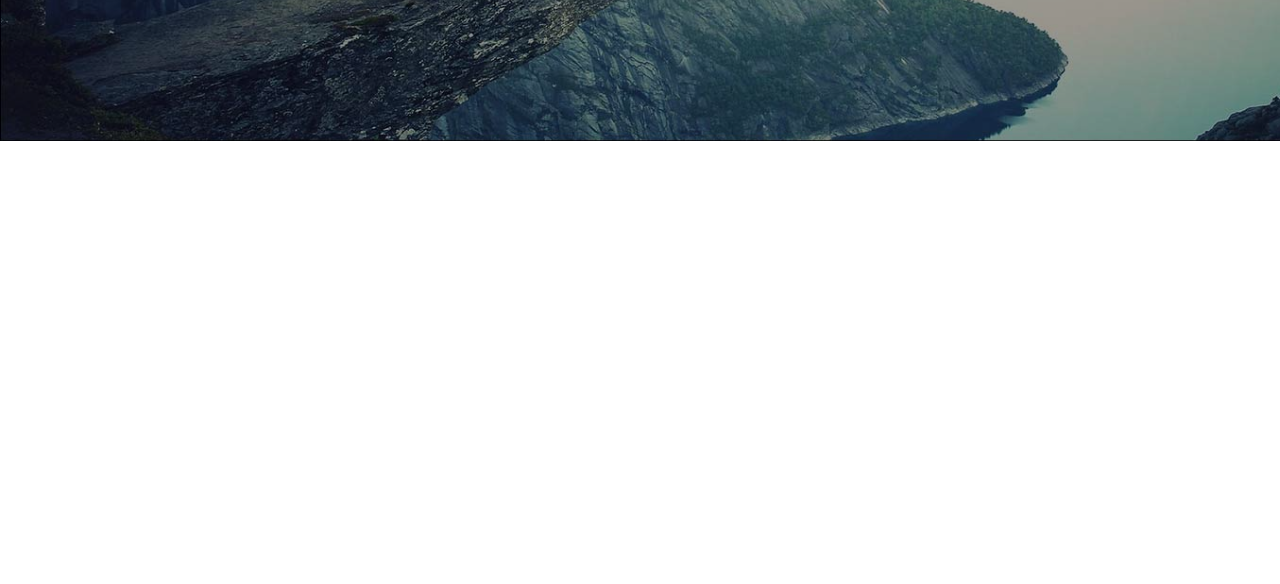
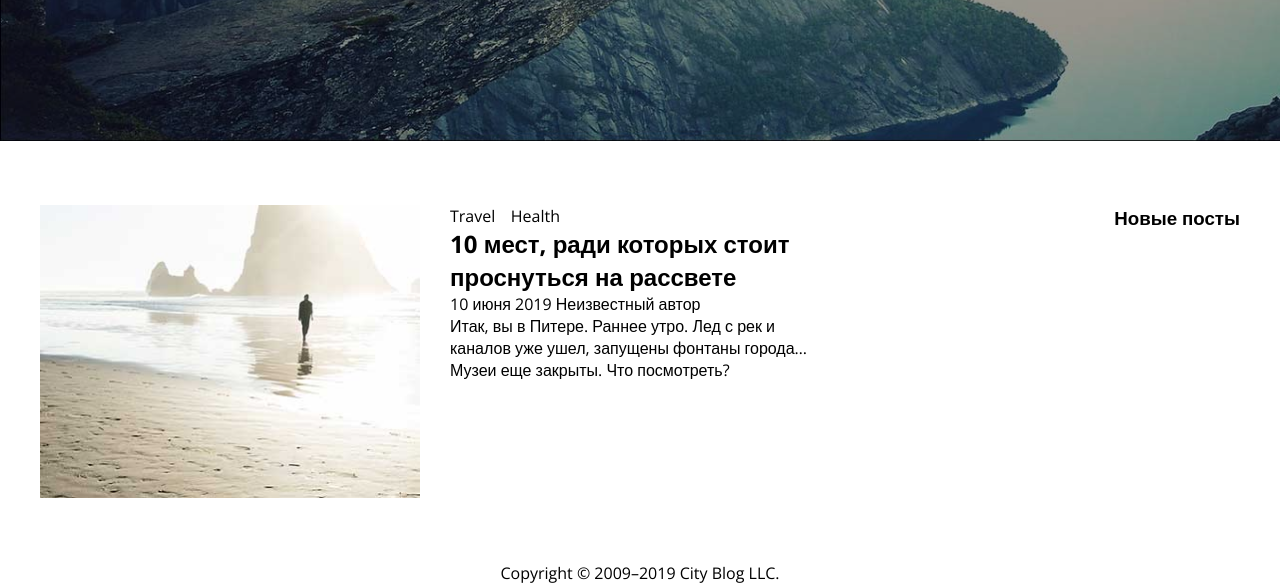
Before and after one commit to Muxa413/DIPLOM_HTML-CSS_Netlog, a plain HTML site: page index.html in a window 1280 px wide. Shown: the part 353-937 px from the top of the page. Before the commit the page ends 800 px from the top, so only its background shows below. Drawn offline with nearby package versions, Linux system fonts and the light colour scheme.

Commit message:
2) ADD Main

```diff
--- a/css/style.css
+++ b/css/style.css
@@ -67,7 +67,14 @@ header::after {
 .header_link {
   display: block;
   font-size: 13px;
-  margin-right: 36px;
+  margin-right: 28px;
+  padding: 0px 4px;
+}
+
+.header_link:hover {
+  border-radius: 2px;
+  background-color: #0f0d0e;
+  color: #b59f5b;
 }
 
 .header_link:last-child {
@@ -83,3 +90,44 @@ header::after {
   font-size: 45px;
   line-height: 75px;
 }
+
+.main_wrap {
+  display: flex;
+  justify-content: space-between;
+  padding-top: 64px;
+  padding-bottom: 64px;
+}
+
+.section {
+
+}
+
+.post {
+  display: flex;
+  justify-content: space-between;
+  flex-wrap: wrap;
+}
+
+.post_img {
+  display: block;
+  width: 380px;
+}
+
+.post_content {
+  max-width: 380px;
+  padding: 0 30px;
+}
+
+.post_nav {
+  width: 110px;
+  display: flex;
+  justify-content: space-between
+}
+
+.post_text {
+
+}
+
+.footer {
+  text-align: center;
+}
--- a/index.html
+++ b/index.html
@@ -38,15 +38,41 @@
     </div>
   </header>
 
-  <main>
-    <section>
-
-    </section>
+  <main class="main">
+    <div class="wrap main_wrap">
+      <section class="section">
+        <div class="post">
+          <img class="post_img" src="img/last-post1.jpg" alt="last-post">
+          <div class="post_content">
+            <nav>
+              <ul class="post_nav">
+                <li><a href="#">Travel</a></li>
+                <li><a href="#">Health</a></li>
+              </ul>
+            </nav>
+            <h2>
+              10 мест, ради которых стоит проснуться на рассвете
+            </h2>
+            <p>
+              <span>10 июня 2019</span> Неизвестный автор
+            </p>
+            <p>
+              Итак, вы в Питере. Раннее утро. Лед с рек и каналов уже ушел, запущены фонтаны города… Музеи еще закрыты. Что посмотреть?
+            </p>
+          </div>
+        </div>
+      </section>
+      <aside class="aside">
+        <h3>Новые посты</h3>
+      </aside>
+    </div>
   </main>
 
-  <aside>
-
-  </aside>
+  <footer class="footer">
+    <div class="wrap">
+      <p>Copyright © 2009–2019 City Blog LLC.</p>
+    </div>
+  </footer>
 
 </body>
 
```
